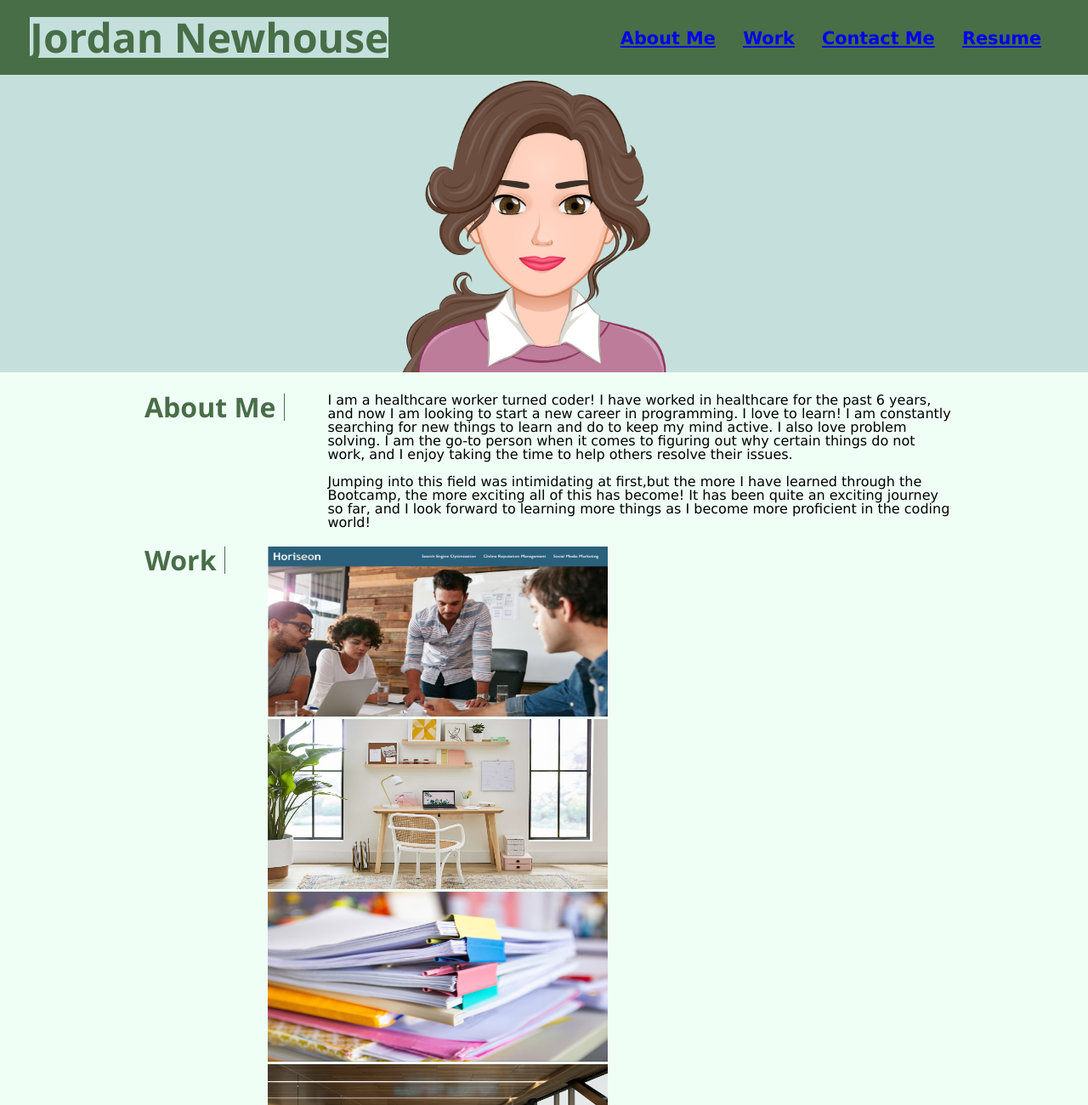
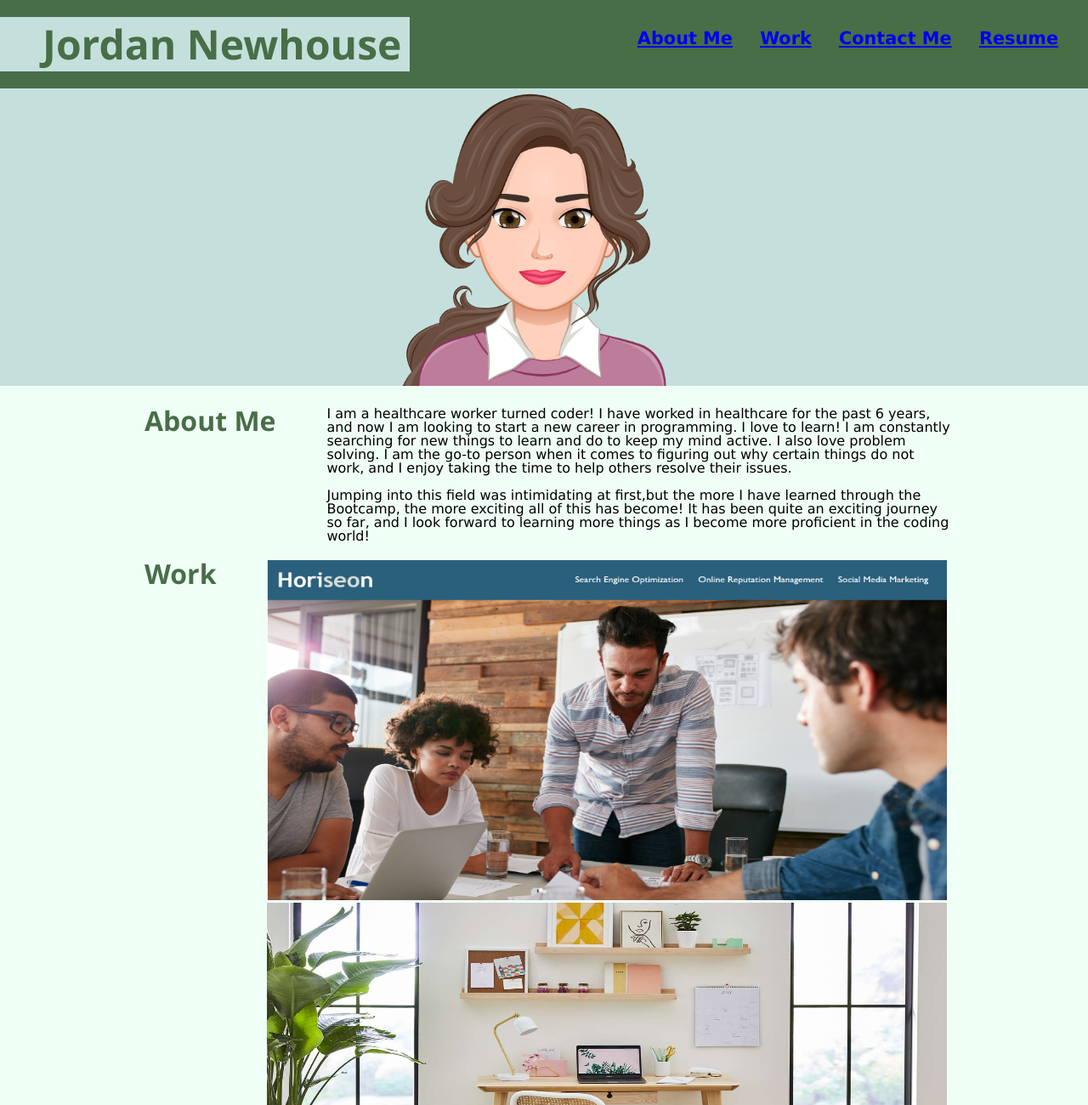
Before and after one commit to jkimys2/JN-Portfolio, a plain HTML site: page index.html in a window 1280 px wide. Shown: the top 1300 px of the page at 85% size. Drawn offline with Linux system fonts and the light colour scheme.

Commit message:
commit 25

```diff
--- a/Assets/css/style.css
+++ b/Assets/css/style.css
@@ -3,7 +3,6 @@
     --fonts: 'Segoe UI', Tahoma, Geneva, Verdana, sans-serif;
     --green: rgb(72, 110, 72);
     --white: white;
-
 }
 
 * {
@@ -17,7 +16,8 @@ body {
 }
 
 .header {
-    padding: 20px;
+    padding-top: 20px;
+    padding-bottom: 20px;
     font-family: var(--fonts);
     background-color: var(--green);
 }
@@ -27,8 +27,9 @@ body {
     font-size: 300%;
     background-color: #c5e0dc;
     color: var(--green);
-    margin-left: 15px;
-    margin-right: 15px;
+    padding: 8px 10px 8px 50px;
+    border: 0;
+    margin: 0;
 }
 
 .header nav {
@@ -64,7 +65,6 @@ body {
     margin-right: auto;
 }
 
-
 .section {
     width: 75%;
     display: block;
@@ -84,7 +84,7 @@ body {
     float: left;
     padding-left: 10px;
     padding-right: 10px;
-    border-right: 1px solid var(--green);
+    text-align: center;
 }
 
 .section p {
@@ -98,13 +98,20 @@ body {
 
 .links {
     display: flex;
-    flex-direction: column;
     flex-wrap: wrap;
-    align-items: left;
+    align-items: center;
 
 }
 
 .links img {
-    height: 200px;
-    width: 400px;
+    height: 400px;
+    width: 800px;
+
 }
+
+@media screen and (max-width: 992px) {
+    .links {
+      flex-direction: column;
+      width: 100%;
+    }
+  }
```
